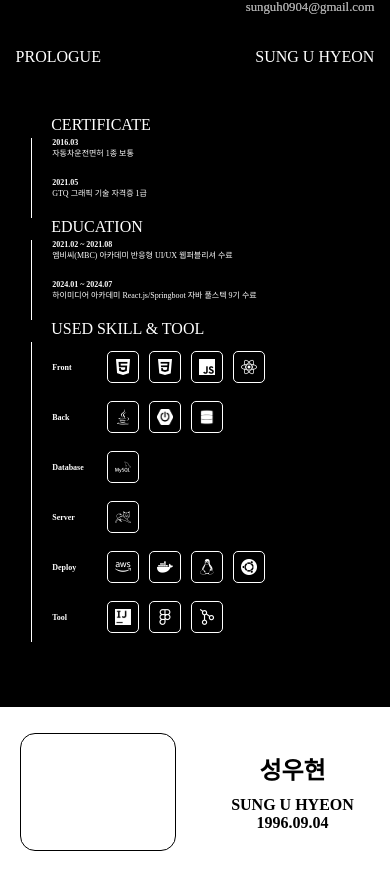
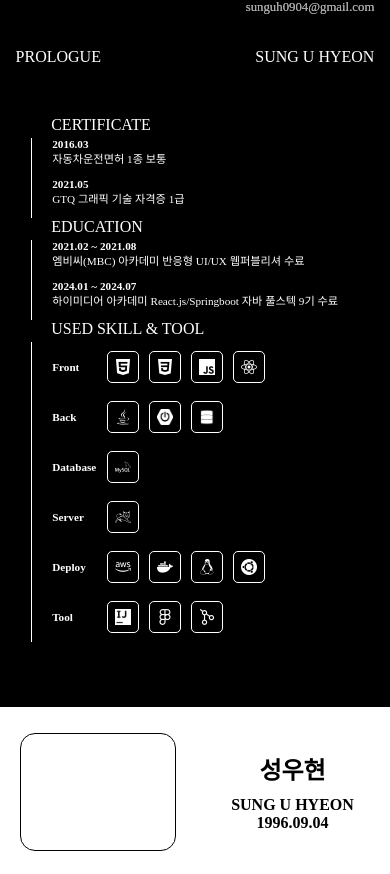
Before and after one commit to sunguh0904/sunguh0904.github.io, a React (Create React App) app: page / in a window 390 px wide. Shown: the part 812-1686 px from the top of the page. Built offline with nearby package versions, Linux system fonts and the light colour scheme.

Commit message:
#21 update 프롤로그 모바일 페이지 summary 폰트 수정

```diff
--- a/src/css/prologue.css
+++ b/src/css/prologue.css
@@ -213,13 +213,12 @@
     }
 
     .summary-discription {
-        font-size: .5em;
+        font-size: .7em;
     }
 
     .summary-certifiacte .summary-discription li,
     .summary-education .summary-discription li {
         height: 40px;
-        /* display: flex; */
         flex-direction: column;
         align-items: start;
     }
@@ -227,7 +226,6 @@
     .summary-position {
         font-size: 1em;
         font-weight: bold;
-        /* width: 50px; */
     }
 
     .summary-skill .summary-position {
```
